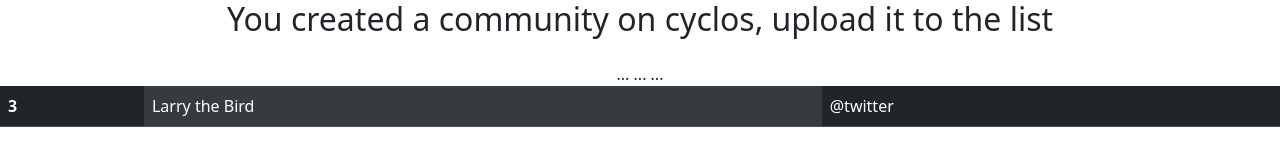
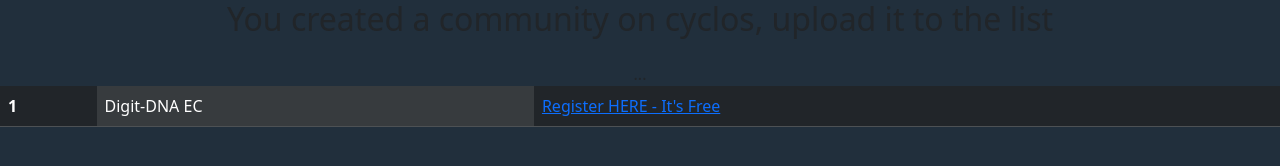
Before and after one commit to cycloscommunities/cyclos.github.io, a plain HTML site: page index.html in a window 1280 px wide. Drawn offline with nearby package versions, Linux system fonts and the light colour scheme.

Commit message:
Update index.html

```diff
--- a/index.html
+++ b/index.html
@@ -5,6 +5,11 @@
     <meta name="viewport" content="width=device-width, initial-scale=1">
     <title>cyclos communities</title>
     <link href="https://cdn.jsdelivr.net/npm/bootstrap@5.3.3/dist/css/bootstrap.min.css" rel="stylesheet" integrity="sha384-QWTKZyjpPEjISv5WaRU9OFeRpok6YctnYmDr5pNlyT2bRjXh0JMhjY6hW+ALEwIH" crossorigin="anonymous">
+    <style>
+body {
+background-color: #212F3C
+}
+</style>
   </head>
   <body>
     <div align="center">
@@ -16,15 +21,12 @@
   </thead>
   <tbody>
     <tr class="table-active">
-      ...
+
     </tr>
     <tr>
-      ...
-    </tr>
-    <tr>
-      <th scope="row">3</th>
-      <td colspan="2" class="table-active">Larry the Bird</td>
-      <td>@twitter</td>
+      <th scope="row">1</th>
+      <td colspan="2" class="table-active">Digit-DNA EC</td>
+      <td><a href="https://communities.cyclos.org/ecuador">Register HERE - It's Free</a></td>
     </tr>
   </tbody>
 </table>
```
